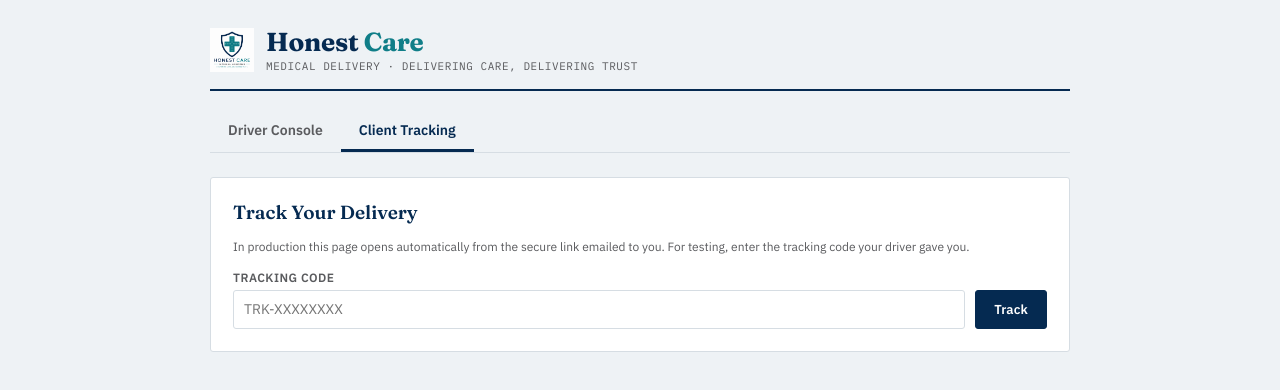
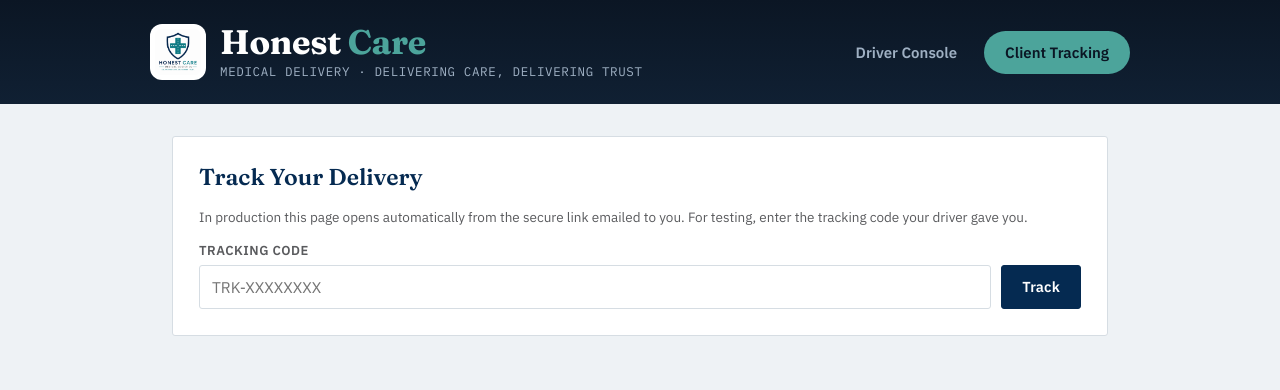
Before and after one commit to NinoVee/Honest-Delivery-app, a Next.js app: page /track in a window 1280 px wide. Shown: the top 390 px of the page. Built offline with nearby package versions, Linux system fonts and the light colour scheme.

Commit message:
COMMIT_EDITMSG

```diff
--- a/components/Shared.js
+++ b/components/Shared.js
@@ -13,8 +13,8 @@ export function fmtTime(iso) {
 
 export function Header({ active }) {
   return (
-    <>
-      <div className="wb-header">
+    <div className="wb-header-bar">
+      <div className="wb-header-inner">
         <div className="wb-logo">
           {/* eslint-disable-next-line @next/next/no-img-element */}
           <img src="/logo.png" alt="Honest Care Medical Logistics" />
@@ -25,7 +25,6 @@ export function Header({ active }) {
             <span className="wb-tag">Medical Delivery &middot; Delivering Care, Delivering Trust</span>
           </div>
         </div>
-      </div>
         <div className="wb-tabs">
           <Link href="/" className={`wb-tab ${active === 'driver' ? 'active' : ''}`}>
             Driver Console
@@ -34,7 +33,8 @@ export function Header({ active }) {
             Client Tracking
           </Link>
         </div>
-    </>
+      </div>
+    </div>
   );
 }
 
--- a/pages/track/[token].js
+++ b/pages/track/[token].js
@@ -29,11 +29,12 @@ export default function TrackOrder() {
   }, [token]);
 
   return (
-    <div className="wb-shell">
+    <>
       <Head>
         <title>Delivery Status — Honest Care Medical Delivery</title>
       </Head>
       <Header active="client" />
+      <div className="wb-shell">
 
       {loading && <div className="wb-card wb-empty">Looking up your delivery&hellip;</div>}
 
@@ -77,6 +78,7 @@ export default function TrackOrder() {
           )}
         </div>
       )}
-    </div>
+      </div>
+    </>
   );
 }
--- a/pages/track/index.js
+++ b/pages/track/index.js
@@ -14,11 +14,12 @@ export default function TrackEntry() {
   }
 
   return (
-    <div className="wb-shell">
+    <>
       <Head>
         <title>Track Your Delivery — Honest Care Medical Delivery</title>
       </Head>
       <Header active="client" />
+      <div className="wb-shell">
       <div className="wb-card">
         <h2>Track Your Delivery</h2>
         <div className="wb-note" style={{ marginBottom: 14 }}>
@@ -40,6 +41,7 @@ export default function TrackEntry() {
           </button>
         </div>
       </div>
-    </div>
+      </div>
+    </>
   );
 }
--- a/styles/globals.css
+++ b/styles/globals.css
@@ -13,8 +13,13 @@
   --danger:#AE4432;
   --danger-soft:#F5E7E3;
   --radius:3px;
+  --header-navy:#0B1624;
+  --header-navy-soft:#102033;
+  --header-teal:#4CA49B;
+  --header-text-dim:#9FB0C3;
 }
 *{box-sizing:border-box;}
+html{font-size:17px;}
 html,body{margin:0;padding:0;}
 body{
   font-family:'IBM Plex Sans', sans-serif;
@@ -25,38 +30,47 @@ body{
 .wb-mono{font-family:'IBM Plex Mono', monospace;}
 .wb-display{font-family:'Fraunces', serif;}
 
-.wb-shell{max-width:900px;margin:0 auto;padding:28px 20px 80px;}
+.wb-shell{max-width:980px;margin:0 auto;padding:32px 22px 80px;}
 
-.wb-header{display:flex;align-items:baseline;justify-content:space-between;border-bottom:2px solid var(--ink);padding-bottom:16px;margin-bottom:20px;flex-wrap:wrap;gap:10px;}
-.wb-header .wb-logo{display:flex;align-items:center;gap:12px;}
-.wb-header .wb-logo img{height:44px;width:44px;object-fit:contain;flex-shrink:0;}
-.wb-header .wb-brandtext{display:flex;flex-direction:column;gap:2px;}
-.wb-header h1{font-family:'Fraunces', serif;font-weight:700;font-size:26px;margin:0;letter-spacing:-0.01em;line-height:1.1;}
-.wb-header h1 .wb-care{color:var(--teal);}
-.wb-header .wb-tag{font-size:11px;color:var(--ink-soft);font-family:'IBM Plex Mono', monospace;letter-spacing:.05em;text-transform:uppercase;}
+/* full-bleed dark header bar, matching the Thompson Medical Logistics reference */
+.wb-header-bar{
+  background:linear-gradient(180deg, var(--header-navy) 0%, var(--header-navy-soft) 100%);
+  padding:24px 22px;
+}
+.wb-header-inner{max-width:980px;margin:0 auto;display:flex;align-items:center;justify-content:space-between;flex-wrap:wrap;gap:18px;}
+.wb-logo{display:flex;align-items:center;gap:14px;}
+.wb-logo img{height:56px;width:56px;object-fit:contain;flex-shrink:0;border-radius:12px;background:#fff;padding:5px;}
+.wb-brandtext{display:flex;flex-direction:column;gap:3px;}
+.wb-brandtext h1{font-family:'Fraunces', serif;font-weight:700;font-size:34px;margin:0;letter-spacing:-0.01em;line-height:1.05;color:#fff;}
+.wb-brandtext h1 .wb-care{color:var(--header-teal);}
+.wb-brandtext .wb-tag{font-size:12.5px;color:var(--header-text-dim);font-family:'IBM Plex Mono', monospace;letter-spacing:.05em;text-transform:uppercase;}
 
-.wb-tabs{display:flex;gap:0;border-bottom:1px solid var(--line);margin-bottom:24px;}
-.wb-tab{font-family:'IBM Plex Sans';font-size:14px;font-weight:600;padding:10px 18px;cursor:pointer;color:var(--ink-soft);border-bottom:3px solid transparent;background:none;border-top:none;border-left:none;border-right:none;text-decoration:none;display:inline-block;}
-.wb-tab.active{color:var(--ink);border-bottom-color:var(--ink);}
-.wb-tab:hover{color:var(--ink);}
+.wb-tabs{display:flex;gap:6px;flex-wrap:wrap;}
+.wb-tab{
+  font-family:'IBM Plex Sans';font-size:15px;font-weight:600;padding:11px 20px;cursor:pointer;
+  color:var(--header-text-dim);border-radius:999px;background:none;border:1px solid transparent;
+  text-decoration:none;display:inline-block;transition:background .15s ease, color .15s ease, border-color .15s ease;
+}
+.wb-tab.active{color:var(--header-navy);background:var(--header-teal);}
+.wb-tab:not(.active):hover{color:#fff;border-color:rgba(255,255,255,.28);}
 
-.wb-card{background:var(--paper-raised);border:1px solid var(--line);border-radius:var(--radius);padding:22px;margin-bottom:16px;}
-.wb-card h2{font-family:'Fraunces', serif;font-size:19px;margin:0 0 14px;font-weight:600;}
-.wb-card h3{font-size:13px;text-transform:uppercase;letter-spacing:.06em;color:var(--ink-soft);margin:0 0 10px;font-weight:600;}
+.wb-card{background:var(--paper-raised);border:1px solid var(--line);border-radius:var(--radius);padding:26px;margin-bottom:18px;}
+.wb-card h2{font-family:'Fraunces', serif;font-size:23px;margin:0 0 16px;font-weight:600;}
+.wb-card h3{font-size:14px;text-transform:uppercase;letter-spacing:.06em;color:var(--ink-soft);margin:0 0 10px;font-weight:600;}
 
-.wb-grid{display:grid;grid-template-columns:1fr 1fr;gap:14px;}
+.wb-grid{display:grid;grid-template-columns:1fr 1fr;gap:16px;}
 @media(max-width:600px){.wb-grid{grid-template-columns:1fr;}}
 
-label{display:block;font-size:12px;font-weight:600;color:var(--ink-soft);margin-bottom:5px;text-transform:uppercase;letter-spacing:.04em;}
+label{display:block;font-size:13px;font-weight:600;color:var(--ink-soft);margin-bottom:6px;text-transform:uppercase;letter-spacing:.04em;}
 input[type=text],input[type=email],textarea{
-  width:100%;padding:9px 10px;border:1px solid var(--line);border-radius:var(--radius);
-  font-family:'IBM Plex Sans';font-size:14px;background:#fff;color:var(--ink);margin-bottom:14px;
+  width:100%;padding:11px 12px;border:1px solid var(--line);border-radius:var(--radius);
+  font-family:'IBM Plex Sans';font-size:15.5px;background:#fff;color:var(--ink);margin-bottom:16px;
 }
 input:focus,textarea:focus,button:focus{outline:2px solid var(--blue);outline-offset:1px;}
-textarea{resize:vertical;min-height:60px;}
+textarea{resize:vertical;min-height:64px;}
 
 .wb-btn{
-  font-family:'IBM Plex Sans';font-weight:600;font-size:13px;padding:10px 18px;border-radius:var(--radius);
+  font-family:'IBM Plex Sans';font-weight:600;font-size:14.5px;padding:11px 20px;border-radius:var(--radius);
   border:1px solid var(--ink);background:var(--ink);color:#fff;cursor:pointer;letter-spacing:.01em;
 }
 .wb-btn:hover{opacity:.88;}
@@ -65,62 +79,62 @@ textarea{resize:vertical;min-height:60px;}
 .wb-btn.teal{background:var(--teal);border-color:var(--teal);}
 .wb-btn.blue{background:var(--blue);border-color:var(--blue);}
 .wb-btn.amber{background:var(--amber);border-color:var(--amber);}
-.wb-btn.small{padding:6px 12px;font-size:12px;}
+.wb-btn.small{padding:7px 14px;font-size:13px;}
 
-.wb-badge{display:inline-block;font-family:'IBM Plex Mono';font-size:11px;text-transform:uppercase;letter-spacing:.05em;padding:3px 9px;border-radius:20px;font-weight:600;}
+.wb-badge{display:inline-block;font-family:'IBM Plex Mono';font-size:12px;text-transform:uppercase;letter-spacing:.05em;padding:4px 10px;border-radius:20px;font-weight:600;}
 .wb-badge.pending{background:var(--line);color:var(--ink-soft);}
 .wb-badge.in_transit{background:var(--amber-soft);color:var(--amber);}
 .wb-badge.onsite{background:var(--blue-soft);color:var(--blue);}
 .wb-badge.completed{background:var(--teal-soft);color:var(--teal);}
 
-.wb-order-row{display:flex;align-items:center;justify-content:space-between;padding:13px 4px;border-bottom:1px solid var(--line);cursor:pointer;}
+.wb-order-row{display:flex;align-items:center;justify-content:space-between;padding:15px 4px;border-bottom:1px solid var(--line);cursor:pointer;}
 .wb-order-row:last-child{border-bottom:none;}
 .wb-order-row:hover{background:var(--paper);}
-.wb-order-row .wb-oid{font-family:'IBM Plex Mono';font-size:12px;color:var(--ink-soft);}
-.wb-order-row .wb-ofac{font-weight:600;font-size:14px;}
+.wb-order-row .wb-oid{font-family:'IBM Plex Mono';font-size:13px;color:var(--ink-soft);}
+.wb-order-row .wb-ofac{font-weight:600;font-size:15.5px;}
 
-.wb-empty{color:var(--ink-soft);font-size:14px;padding:20px 4px;}
+.wb-empty{color:var(--ink-soft);font-size:15px;padding:20px 4px;}
 
-.wb-rail{display:flex;align-items:flex-start;justify-content:space-between;margin:22px 0 26px;position:relative;}
-.wb-rail::before{content:"";position:absolute;top:17px;left:40px;right:40px;height:2px;background:var(--line);z-index:0;}
+.wb-rail{display:flex;align-items:flex-start;justify-content:space-between;margin:24px 0 28px;position:relative;}
+.wb-rail::before{content:"";position:absolute;top:19px;left:40px;right:40px;height:2px;background:var(--line);z-index:0;}
 .wb-step{position:relative;z-index:1;flex:1;display:flex;flex-direction:column;align-items:center;text-align:center;gap:8px;}
 .wb-seal{
-  width:36px;height:36px;border-radius:50%;border:2px solid var(--line);background:var(--paper-raised);
-  display:flex;align-items:center;justify-content:center;font-family:'IBM Plex Mono';font-size:13px;font-weight:600;color:var(--ink-soft);
+  width:40px;height:40px;border-radius:50%;border:2px solid var(--line);background:var(--paper-raised);
+  display:flex;align-items:center;justify-content:center;font-family:'IBM Plex Mono';font-size:14px;font-weight:600;color:var(--ink-soft);
   transition:transform .25s ease;
 }
 .wb-step.done .wb-seal{border-color:var(--teal);background:var(--teal);color:#fff;}
 .wb-step.current .wb-seal{border-color:var(--ink);color:var(--ink);transform:scale(1.12);box-shadow:0 0 0 4px var(--paper) , 0 0 0 5px var(--line);}
-.wb-step .wb-label{font-size:12px;font-weight:600;color:var(--ink-soft);}
+.wb-step .wb-label{font-size:13px;font-weight:600;color:var(--ink-soft);}
 .wb-step.done .wb-label,.wb-step.current .wb-label{color:var(--ink);}
-.wb-step .wb-time{font-family:'IBM Plex Mono';font-size:10px;color:var(--ink-soft);}
+.wb-step .wb-time{font-family:'IBM Plex Mono';font-size:11px;color:var(--ink-soft);}
 
-.wb-stampwrap{display:flex;justify-content:center;margin:18px 0;}
+.wb-stampwrap{display:flex;justify-content:center;margin:20px 0;}
 .wb-stamp{
-  font-family:'Fraunces', serif;font-weight:700;font-size:20px;color:var(--teal);
-  border:3px solid var(--teal);border-radius:8px;padding:10px 22px;transform:rotate(-6deg);
+  font-family:'Fraunces', serif;font-weight:700;font-size:22px;color:var(--teal);
+  border:3px solid var(--teal);border-radius:8px;padding:11px 24px;transform:rotate(-6deg);
   letter-spacing:.06em;text-transform:uppercase;display:inline-block;text-align:center;
 }
-.wb-stamp .sub{display:block;font-family:'IBM Plex Mono';font-size:10px;font-weight:500;letter-spacing:.02em;margin-top:3px;text-transform:none;}
+.wb-stamp .sub{display:block;font-family:'IBM Plex Mono';font-size:11px;font-weight:500;letter-spacing:.02em;margin-top:3px;text-transform:none;}
 
 .wb-sigpad{border:1px dashed var(--line);border-radius:var(--radius);background:#fff;touch-action:none;cursor:crosshair;width:100%;display:block;}
-.wb-photo-grid{display:flex;flex-wrap:wrap;gap:8px;margin:10px 0 14px;}
-.wb-photo-thumb{width:76px;height:76px;object-fit:cover;border-radius:var(--radius);border:1px solid var(--line);}
+.wb-photo-grid{display:flex;flex-wrap:wrap;gap:8px;margin:10px 0 16px;}
+.wb-photo-thumb{width:80px;height:80px;object-fit:cover;border-radius:var(--radius);border:1px solid var(--line);}
 
-.wb-note{font-size:12px;color:var(--ink-soft);line-height:1.5;}
-.wb-hr{border:none;border-top:1px solid var(--line);margin:18px 0;}
+.wb-note{font-size:13.5px;color:var(--ink-soft);line-height:1.55;}
+.wb-hr{border:none;border-top:1px solid var(--line);margin:20px 0;}
 
-.wb-toast{position:fixed;bottom:20px;left:50%;transform:translateX(-50%);background:var(--ink);color:#fff;padding:12px 20px;border-radius:var(--radius);font-size:13px;box-shadow:0 6px 18px rgba(0,0,0,.2);z-index:50;max-width:90%;}
+.wb-toast{position:fixed;bottom:20px;left:50%;transform:translateX(-50%);background:var(--ink);color:#fff;padding:13px 22px;border-radius:var(--radius);font-size:14px;box-shadow:0 6px 18px rgba(0,0,0,.2);z-index:50;max-width:90%;}
 
-.wb-email-preview{background:var(--paper);border:1px solid var(--line);border-radius:var(--radius);padding:16px;font-size:13px;line-height:1.6;}
-.wb-email-preview .wb-em-hdr{font-family:'IBM Plex Mono';font-size:11px;color:var(--ink-soft);margin-bottom:10px;border-bottom:1px solid var(--line);padding-bottom:8px;}
+.wb-email-preview{background:var(--paper);border:1px solid var(--line);border-radius:var(--radius);padding:18px;font-size:14px;line-height:1.6;}
+.wb-email-preview .wb-em-hdr{font-family:'IBM Plex Mono';font-size:12px;color:var(--ink-soft);margin-bottom:10px;border-bottom:1px solid var(--line);padding-bottom:8px;}
 .wb-email-preview .wb-em-hdr div{margin-bottom:2px;}
-.wb-attach{display:inline-flex;align-items:center;gap:6px;background:#fff;border:1px solid var(--line);border-radius:var(--radius);padding:6px 10px;font-family:'IBM Plex Mono';font-size:11px;margin-top:8px;}
+.wb-attach{display:inline-flex;align-items:center;gap:6px;background:#fff;border:1px solid var(--line);border-radius:var(--radius);padding:7px 11px;font-family:'IBM Plex Mono';font-size:12px;margin-top:8px;}
 
-.wb-tracklink{font-family:'IBM Plex Mono';font-size:13px;background:var(--paper);border:1px solid var(--line);padding:8px 10px;border-radius:var(--radius);word-break:break-all;}
+.wb-tracklink{font-family:'IBM Plex Mono';font-size:14px;background:var(--paper);border:1px solid var(--line);padding:9px 11px;border-radius:var(--radius);word-break:break-all;}
 
-.wb-shared-note{font-size:11px;color:var(--ink-soft);text-align:center;margin-top:30px;}
+.wb-shared-note{font-size:12px;color:var(--ink-soft);text-align:center;margin-top:32px;}
 
-.wb-banner{border-radius:3px;padding:12px 14px;margin-bottom:16px;font-size:13px;}
+.wb-banner{border-radius:3px;padding:13px 15px;margin-bottom:18px;font-size:14px;}
 .wb-banner.success{background:var(--teal-soft);border:1px solid var(--teal);}
 .wb-banner.error{background:var(--danger-soft);border:1px solid var(--danger);color:var(--danger);}
```
Also changed, not shown: pages/index.js (+4 -3 lines). Lines whose indentation alone changed are shown as unchanged.
